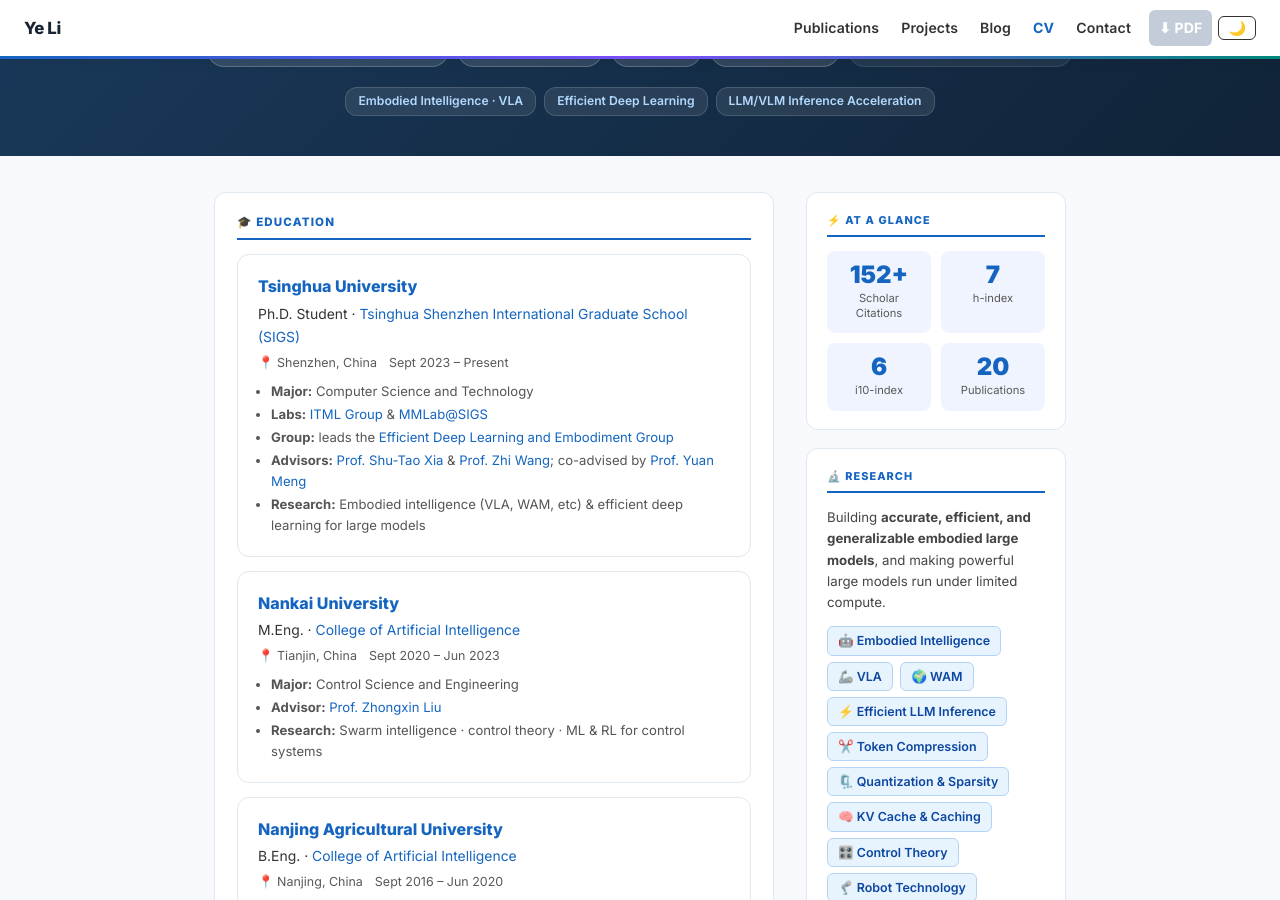
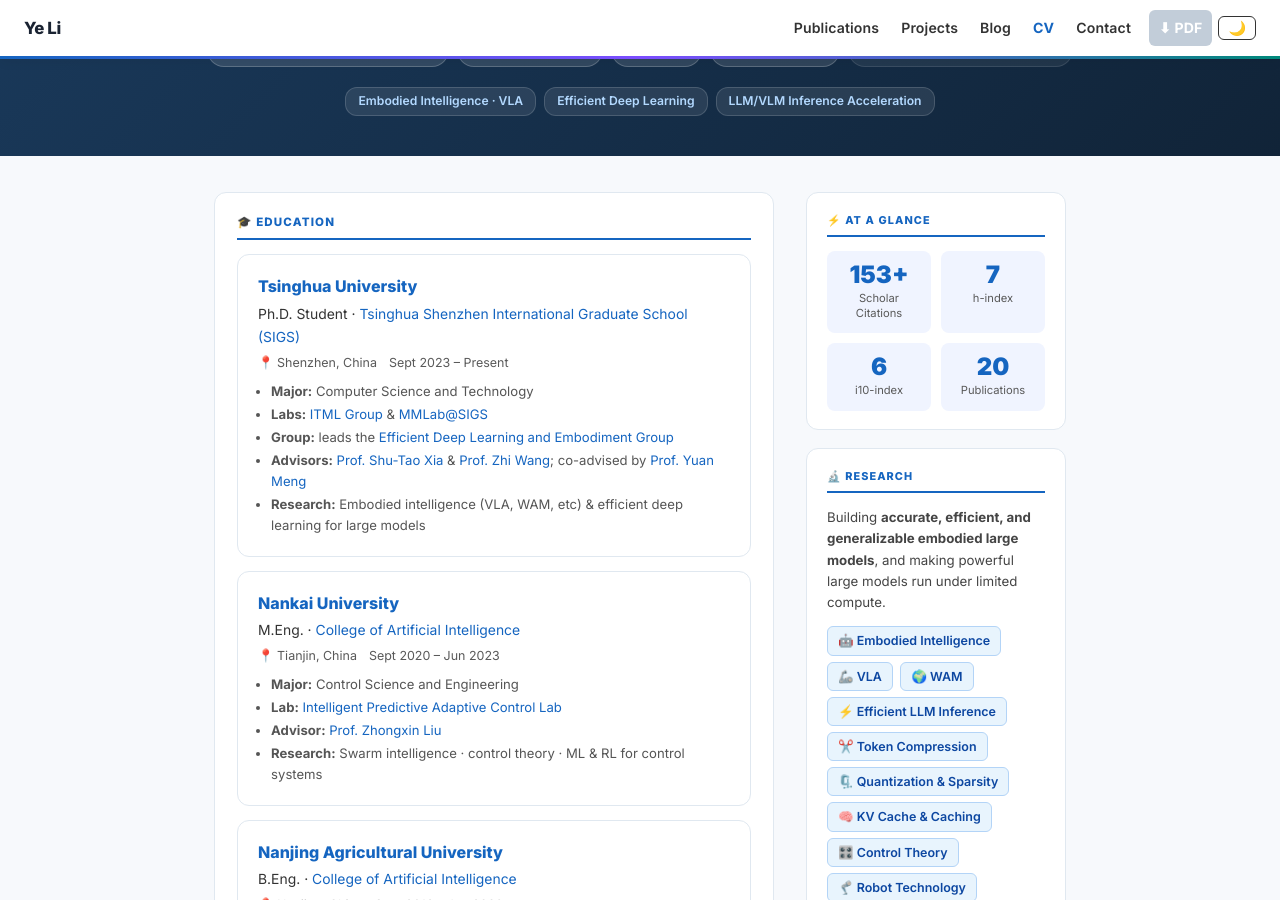
Before and after one commit to ChildTang/childtang.github.io, a Jekyll site: the page built from cv.html, in a window 1280 px wide and 900 px high, scrolled down 209 px. Built offline with Jekyll 4.4.1, drawn with Linux system fonts in a browser that asks for light colours.

Commit message:
Update CV/title/favicon and switch citation fetch to SerpAPI
- CV: add Nankai master lab (Intelligent Predictive Adaptive Control Lab, linked)
- Homepage browser tab title -> "ChildTang's Homepage" via tab_title (visible heading stays "Ye Li")
- Favicon: use provided robot image with white background removed (transparent)
- Save transparent robot source as images/robot.png
- Citations: refresh to latest; switch workflow to SerpAPI (Google Scholar Author) via SERPAPI_KEY secret

Co-authored-by: Cursor <cursoragent@cursor.com>

```diff
--- a/_data/citations.json
+++ b/_data/citations.json
@@ -1,7 +1,7 @@
 {
-  "_updated": "2026-06-08",
+  "_updated": "2026-06-12",
   "_source": "Google Scholar (Nof6bfUAAAAJ)",
-  "_total": 152,
+  "_total": 153,
   "_hindex": 7,
   "_i10": 6,
   "2510.20867": 2,
--- a/_includes/seo.html
+++ b/_includes/seo.html
@@ -6,7 +6,9 @@
 {% endif %}
 {% assign seo_url = seo_url | default: site.github.url %}
 
-{% if page.title and page.title != site.title %}
+{% if page.tab_title %}
+  {% assign seo_title = page.tab_title %}
+{% elsif page.title and page.title != site.title %}
   {% assign seo_title = page.title | append: " " | append: site.title_separator | append: " " | append: site.title %}
 {% elsif page.title %}
   {% assign seo_title = page.title %}
--- a/cv.html
+++ b/cv.html
@@ -292,6 +292,7 @@ body.dark-mode .sec-title span[style*="color:#6b7280"]{color:#8b949e !important}
       <div class="edu-meta"><span>📍 Tianjin, China</span><span>Sept 2020 – Jun 2023</span></div>
       <ul class="edu-notes">
         <li><strong>Major:</strong> Control Science and Engineering</li>
+        <li><strong>Lab:</strong> <a href="https://ai.nankai.edu.cn/info/1033/4287.htm" target="_blank" rel="noopener noreferrer">Intelligent Predictive Adaptive Control Lab</a></li>
         <li><strong>Advisor:</strong> <a href="https://ai.nankai.edu.cn/info/1033/4287.htm" target="_blank" rel="noopener noreferrer">Prof. Zhongxin Liu</a></li>
         <li><strong>Research:</strong> Swarm intelligence · control theory · ML &amp; RL for control systems</li>
       </ul>
```
Also changed, not shown: _pages/about.md (+1 -0 lines), .github/workflows/update-citations.yml, images/favicon-192x192.png, images/favicon-32x32.png, images/favicon-512x512.png, images/favicon.ico, images/robot.png (added).
